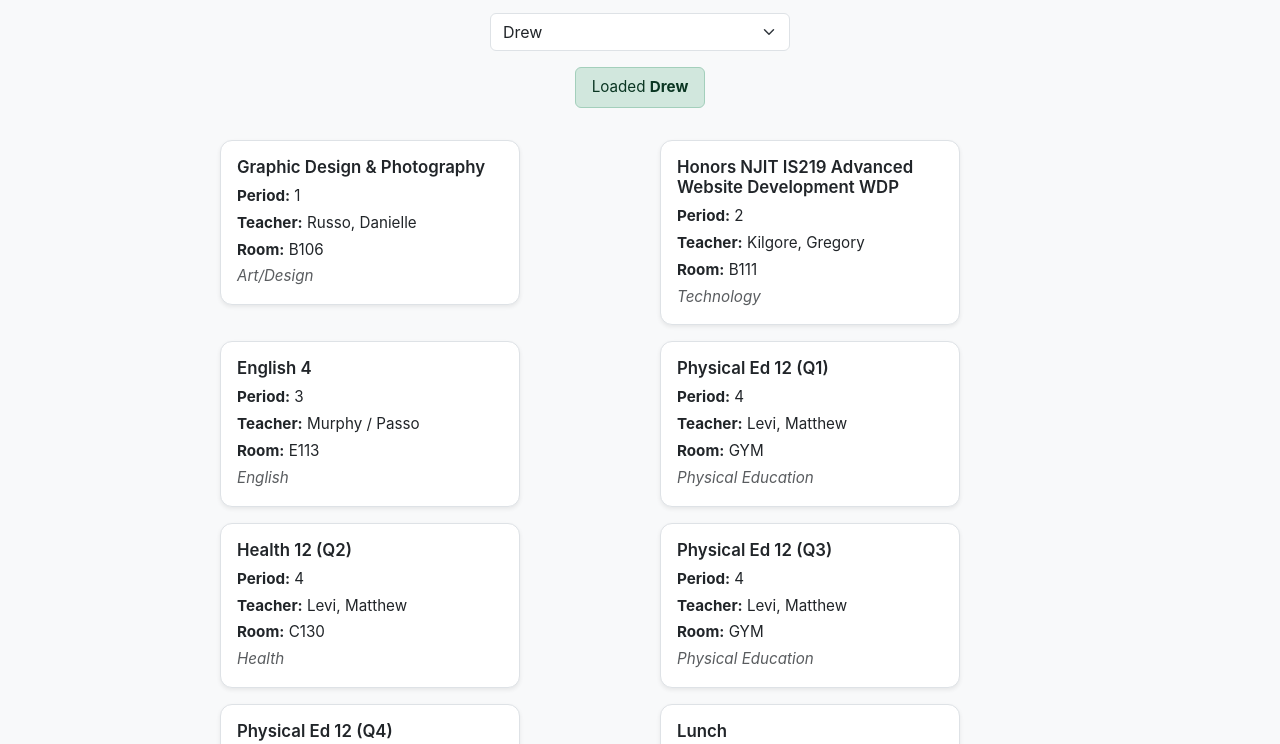
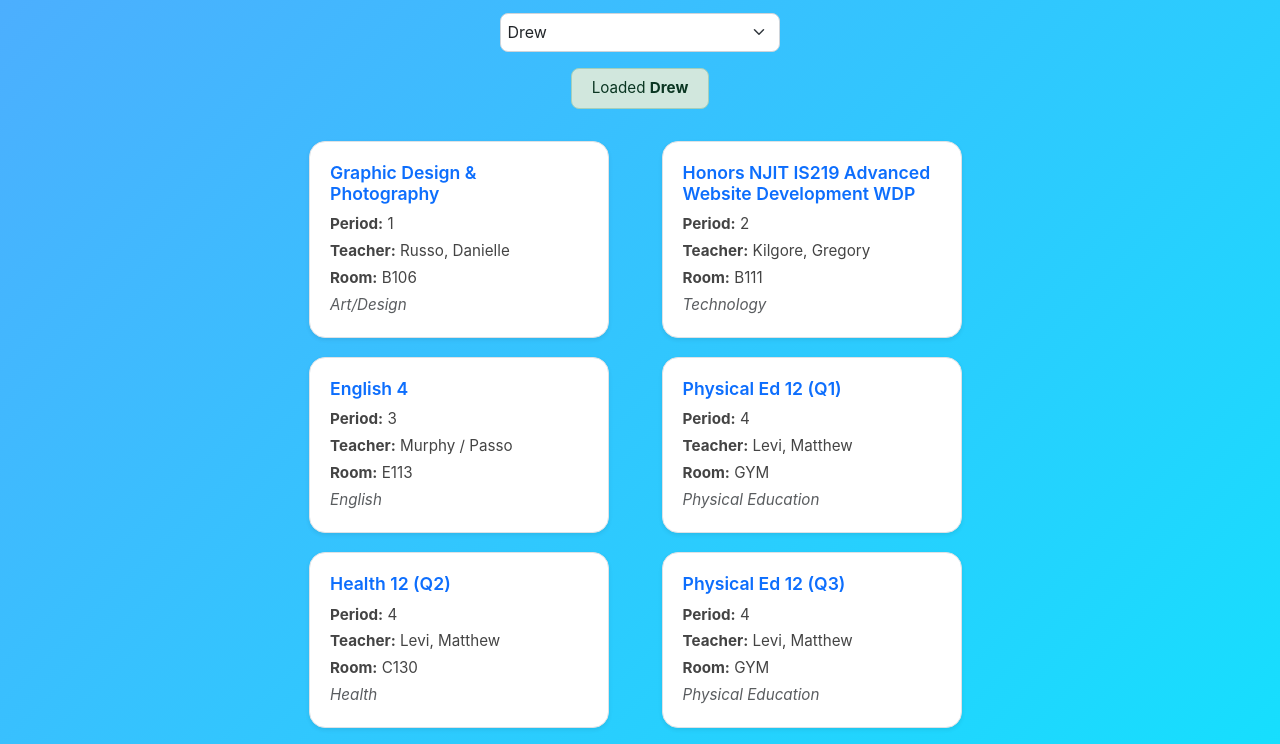
Before and after one commit to rangerfan22916/2.04---Schedule-Project, a plain HTML site: page index.html in a window 1280 px wide. Shown: the part 107-851 px from the top of the page. Drawn offline with nearby package versions, Linux system fonts and the light colour scheme.

Commit message:
very good stuff today works in russos class

```diff
--- a/index.html
+++ b/index.html
@@ -7,7 +7,7 @@
   <link href="https://cdn.jsdelivr.net/npm/bootstrap@5.3.2/dist/css/bootstrap.min.css" rel="stylesheet">
   <link rel="stylesheet" href="style.css">
 </head>
-<body class="p-3">
+<body class="p-3"></body>
 
 <h1 class="mb-3">Class Schedule</h1>
 <p>Select a schedule using the dropdown or press keys 1-4 to switch between schedules.</p>
--- a/style.css
+++ b/style.css
@@ -1,72 +1,98 @@
 body {
   font-family: 'Inter', system-ui, -apple-system, 'Segoe UI', Roboto, sans-serif;
-  background-color: #f8f9fa;
+  background: linear-gradient(135deg, #4facfe, #00f2fe);
   margin: 0;
-  padding: 0;
+  padding: 2rem;
   display: flex;
-  justify-content: center;
+  flex-direction: column;
   align-items: center;
   min-height: 100vh;
-  flex-direction: column;
-  text-align: center;
+  color: #ffffff;
 }
 
-h1, h2, h3, h4, h5 {
-  color: #212529;
-  margin-bottom: 1rem;
+h1 {
+  font-weight: 700;
+  color: #ffffff;
+  text-align: center;
+  margin-bottom: 0.5rem;
+}
+
+p.description {
+  color: #f0f8ff;
+  font-size: 1.05rem;
+  text-align: center;
+  margin-bottom: 1.5rem;
+  max-width: 600px;
 }
 
 #scheduleSelect {
-  max-width: 300px;
-  margin-bottom: 1rem;
+  max-width: 280px;
+  margin-bottom: 1.5rem;
+  padding: 0.4rem;
+  border-radius: 8px;
+  border: 1px solid #ced4da;
+  font-size: 1rem;
+  background-color: #ffffff;
+  transition: box-shadow 0.2s ease;
+}
+
+#scheduleSelect:hover {
+  box-shadow: 0 0 6px rgba(0, 0, 0, 0.1);
 }
 
 #status .alert {
   display: inline-block;
-  padding: 0.5rem 1rem;
+  padding: 0.6rem 1.2rem;
   font-size: 0.95rem;
+  border-radius: 8px;
 }
 
 #cardContainer {
   display: flex;
   flex-wrap: wrap;
-  gap: 1rem;
   justify-content: center;
+  gap: 1.2rem;
+  width: 100%;
+  max-width: 1000px;
 }
 
 #cardContainer .card {
   border: 1px solid #dee2e6;
-  border-radius: 12px;
-  transition: transform 0.2s ease, box-shadow 0.2s ease;
-  min-height: 150px;
-  flex: 1 1 250px;
+  border-radius: 16px;
+  background-color: #ffffff;
+  transition: transform 0.2s ease, box-shadow 0.3s ease;
+  flex: 1 1 calc(30% - 1rem);
+  min-width: 250px;
   max-width: 300px;
-  background-color: #ffffff;
+  box-shadow: 0 4px 12px rgba(0, 0, 0, 0.05);
 }
 
 #cardContainer .card:hover {
-  transform: translateY(-4px);
-  box-shadow: 0 8px 24px rgba(0, 0, 0, 0.1);
+  transform: translateY(-6px);
+  box-shadow: 0 8px 24px rgba(0, 0, 0, 0.15);
 }
 
 .card-body {
   text-align: left;
-  padding: 1rem;
+  padding: 1.25rem;
 }
 
 .card-title {
-  font-size: 1.05rem;
+  font-size: 1.1rem;
   font-weight: 600;
-  margin-bottom: 0.5rem;
+  color: #0d6efd;
+  margin-bottom: 0.6rem;
 }
 
 .card p {
   margin-bottom: 0.4rem;
   font-size: 0.95rem;
+  color: #444;
 }
 
 footer {
-  margin-top: 2rem;
+  margin-top: 2.5rem;
   color: #6c757d;
   font-size: 0.9rem;
+  text-align: center;
 }
```
